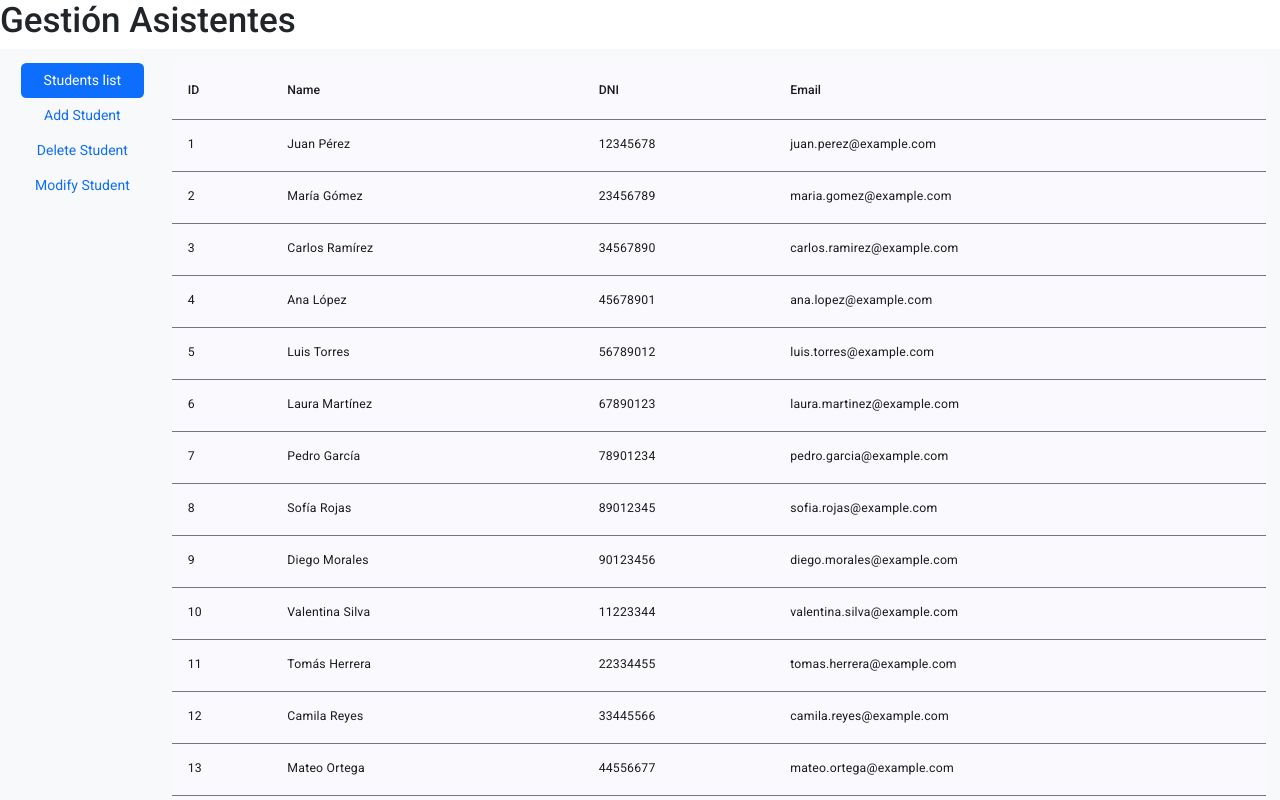
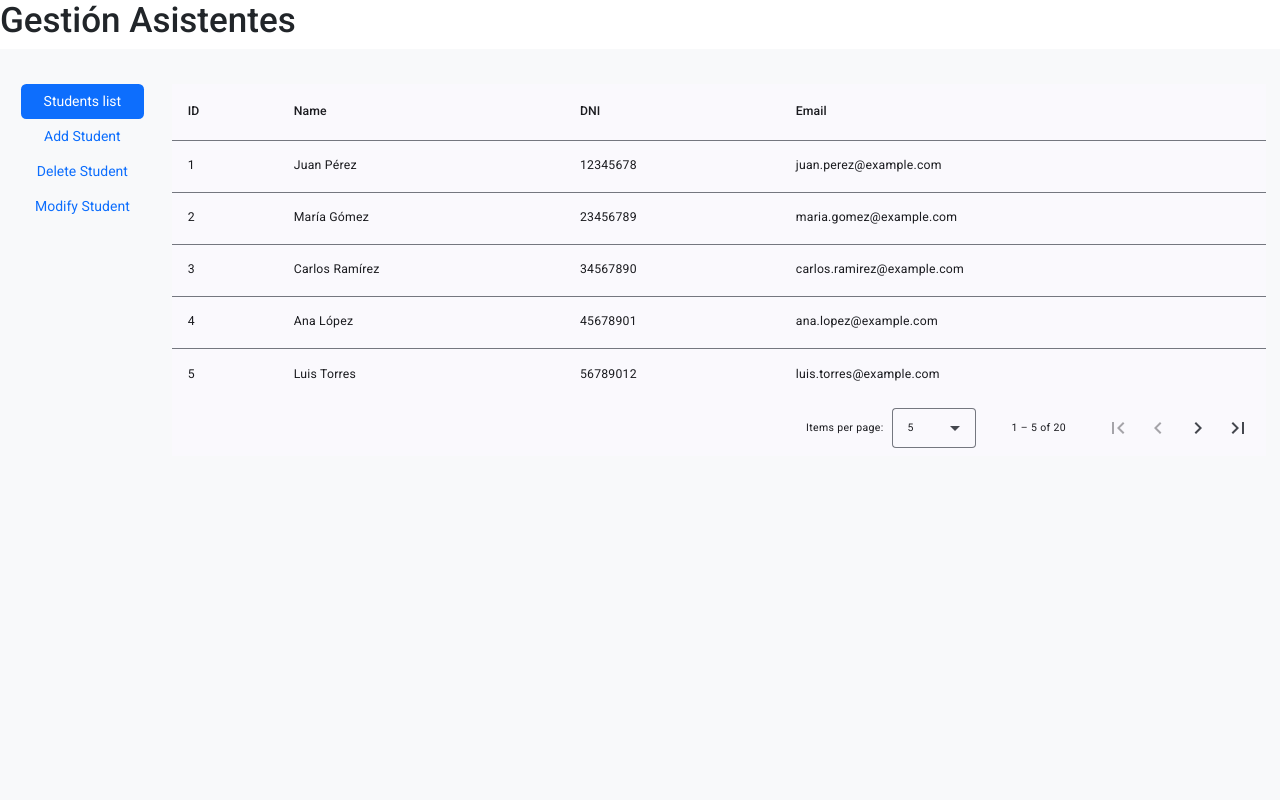
Before and after one commit to Nicolas-Lastra/gestion-asistentes, an Angular app: page / in a window 1280 px wide. Shown: the top 800 px of the page. Built offline with nearby package versions, Linux system fonts and the light colour scheme.

Commit message:
Adding pagination for students list with Angular Material

```diff
--- a/src/app/students-section/students-section.html
+++ b/src/app/students-section/students-section.html
@@ -1,4 +1,4 @@
-<div class="d-flex">
+<div class="d-flex pt-4">
 
   <div class="mx-2">
     <app-navbar (activeSection)="activeSection = $event"></app-navbar>
--- a/src/app/students-table/students-table.html
+++ b/src/app/students-table/students-table.html
@@ -1,4 +1,4 @@
-<table mat-table [dataSource]="students" class="mat-elevation-z8">
+<table mat-table [dataSource]="dataSource" class="mat-elevation-z8">
 
   <!-- ID Column -->
   <ng-container matColumnDef="id">
@@ -27,3 +27,5 @@
   <tr mat-header-row *matHeaderRowDef="displayedColumns"></tr>
   <tr mat-row *matRowDef="let row; columns: displayedColumns;"></tr>
 </table>
+
+<mat-paginator [pageSizeOptions]="[5, 10, 20]" showFirstLastButtons></mat-paginator>
--- a/src/app/students-table/students-table.ts
+++ b/src/app/students-table/students-table.ts
@@ -1,17 +1,30 @@
 import { Component, Input } from '@angular/core';
 import { Student } from '../../shared/entities';
-import {MatTableModule} from '@angular/material/table';
+import {MatTableDataSource, MatTableModule} from '@angular/material/table';
 import { FullnamePipe } from '../../shared/pipes/fullname-pipe';
+import { MatPaginator, MatPaginatorModule } from '@angular/material/paginator';
+import { ViewChild, AfterViewInit } from '@angular/core';
+
 
 @Component({
   selector: 'app-students-table',
-  imports: [MatTableModule, FullnamePipe],
+  imports: [MatTableModule, FullnamePipe, MatPaginatorModule],
   templateUrl: './students-table.html',
   styleUrl: './students-table.css'
 })
-export class StudentsTable {
 
-  @Input() students: Student[] = [];
+export class StudentsTable implements AfterViewInit{
+
+  @Input() set students(value: Student[]) {
+    this.dataSource.data = value;
+  }
 
   displayedColumns: string[] = ['id', 'name', 'dni', 'email'];
+  dataSource = new MatTableDataSource<Student>();
+
+  @ViewChild(MatPaginator) paginator!: MatPaginator;
+
+  ngAfterViewInit() {
+    this.dataSource.paginator = this.paginator;
+  }
 }
```
